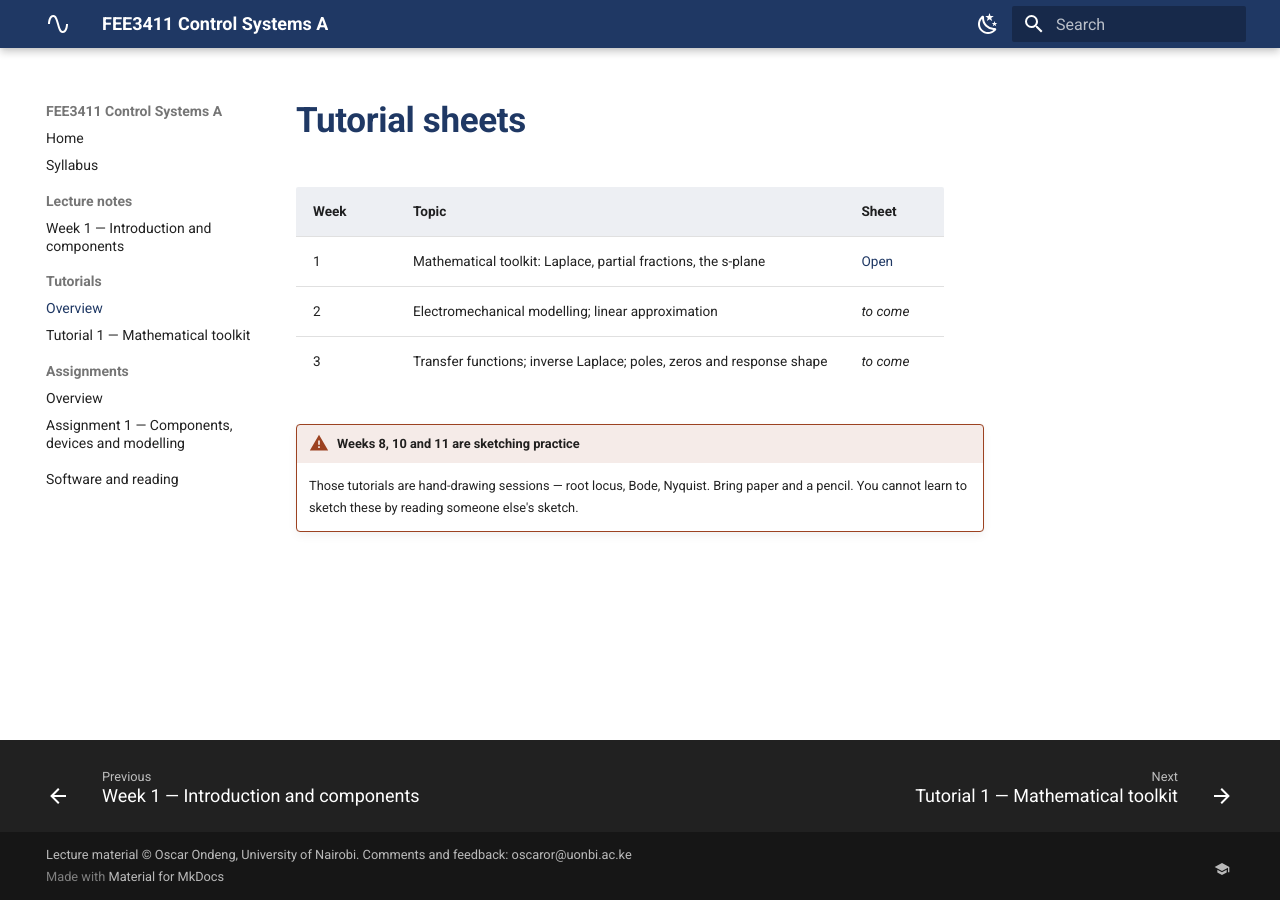
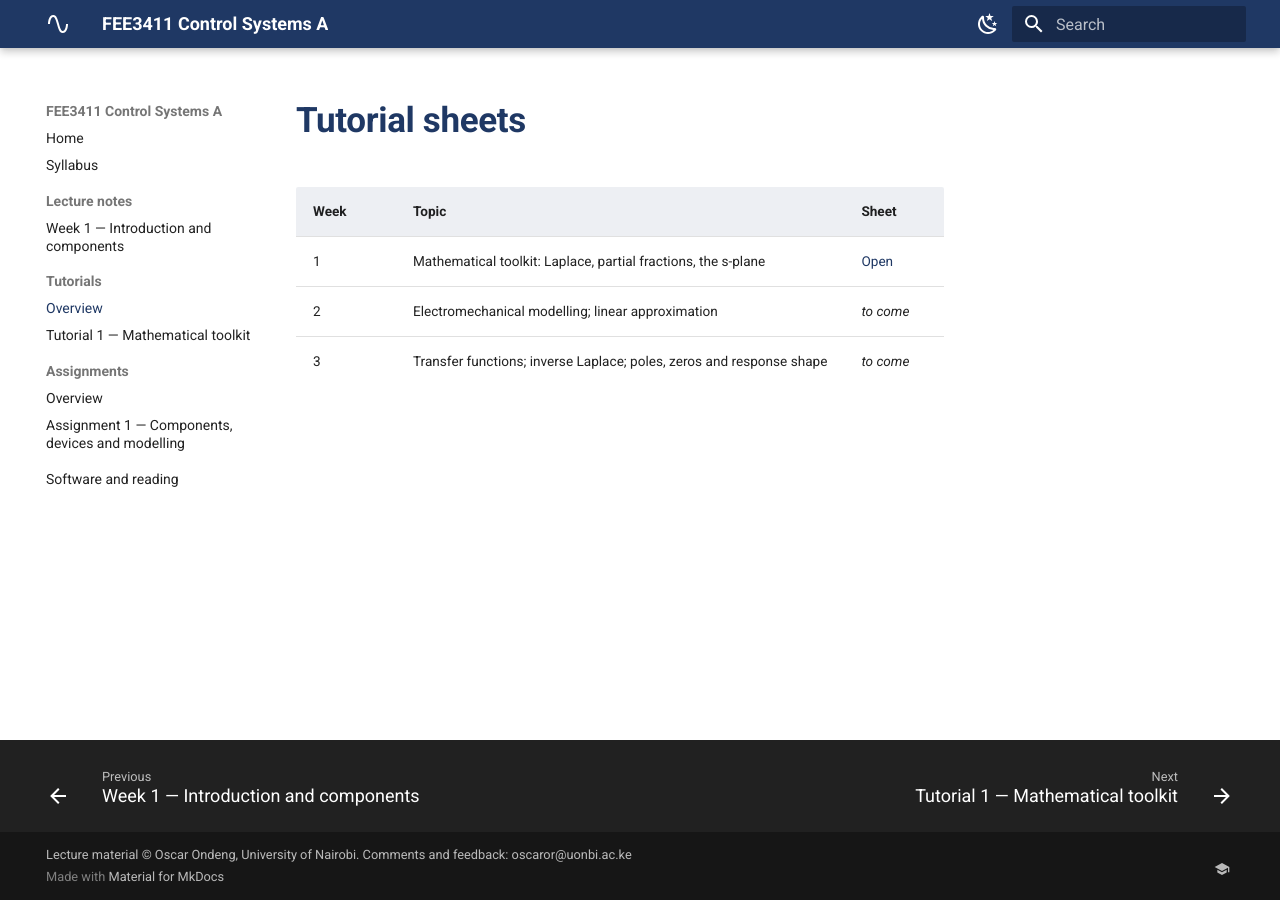
Before and after one commit to ondeng/fee3411, an MkDocs documentation site: the page built from docs/tutorials.md, in a window 1280 px wide. Built offline with MkDocs 1.6.1 and Material for MkDocs 9.7.7, drawn with Linux system fonts in a browser that asks for light colours.

Commit message:
Modified tutorials

```diff
--- a/docs/tutorials.md
+++ b/docs/tutorials.md
@@ -10,9 +10,3 @@ title: Tutorials
 | 1 | Mathematical toolkit: Laplace, partial fractions, the s-plane | [Open](tutorials/tutorial-01.md) |
 | 2 | Electromechanical modelling; linear approximation | *to come* |
 | 3 | Transfer functions; inverse Laplace; poles, zeros and response shape | *to come* |
-
-/// warning | Weeks 8, 10 and 11 are sketching practice
-Those tutorials are hand-drawing sessions — root locus, Bode, Nyquist. Bring
-paper and a pencil. You cannot learn to sketch these by reading someone else's
-sketch.
-///
```
